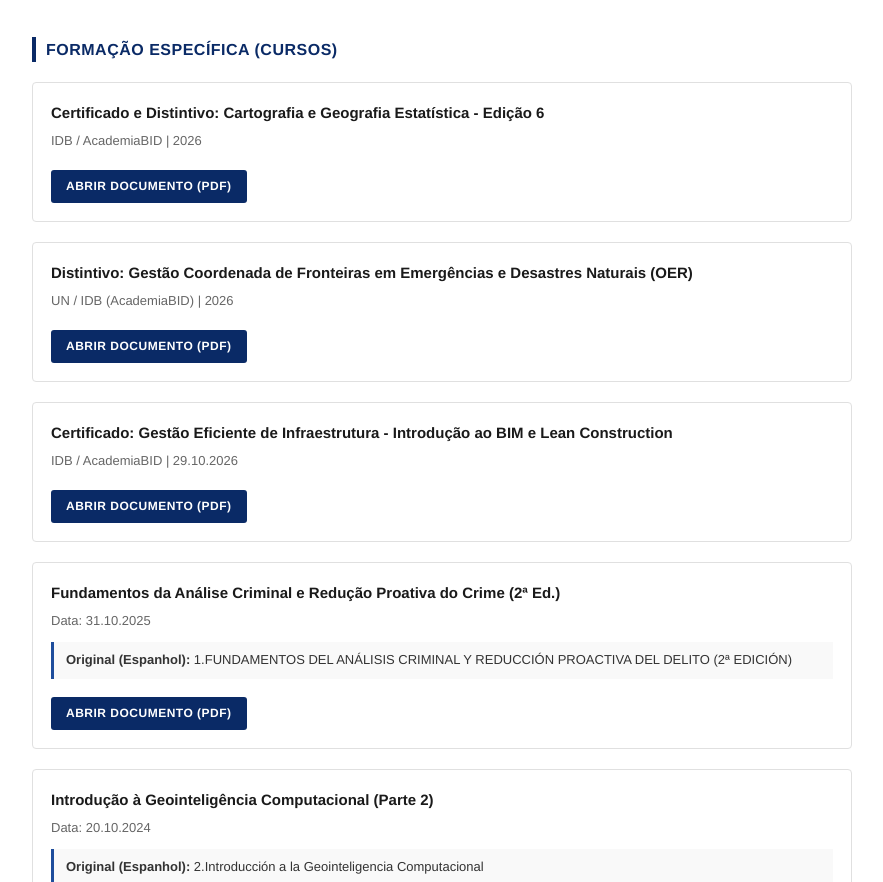
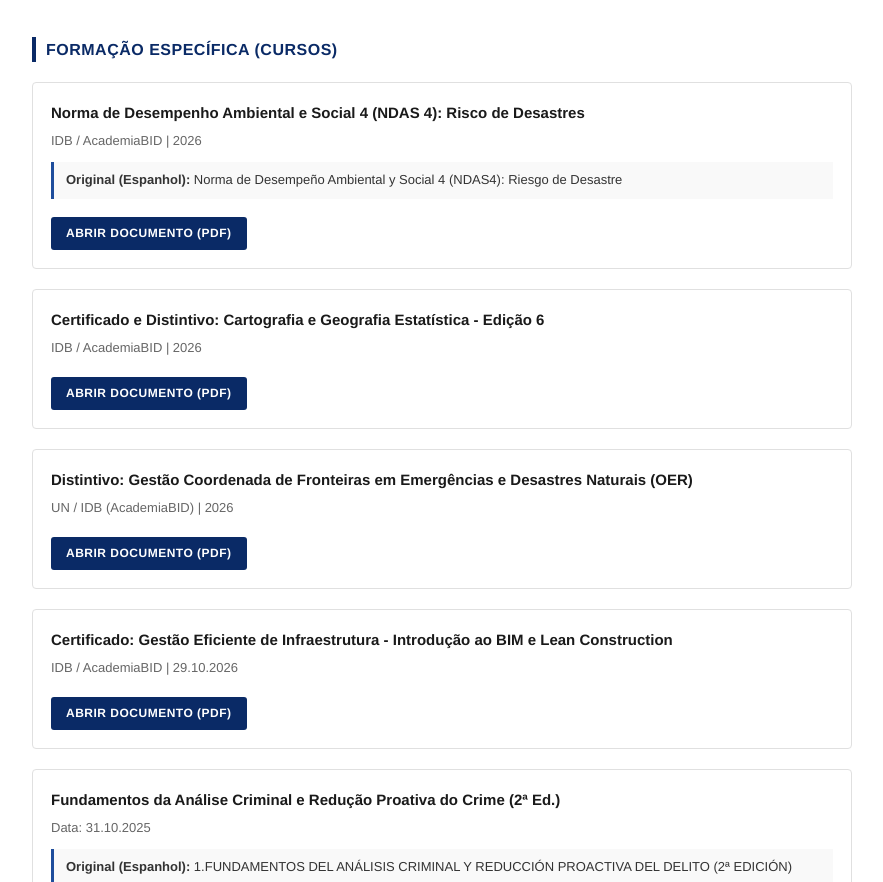
Before and after one commit to italgiro-blip/luis-girotto-cv, a plain HTML site: page escolaridad-pt.html in a window 1280 px wide. Shown: the part 1182-2064 px from the top of the page, without its empty margins (198-1081 px from the left). Drawn offline with Linux system fonts and the light colour scheme.

Commit message:
Update escolaridad-pt.html

```diff
--- a/escolaridad-pt.html
+++ b/escolaridad-pt.html
@@ -134,6 +134,15 @@
 
         <h2 class="section-title">Formação Específica (Cursos)</h2>
 
+        <div class="cert-card">
+            <h3 class="cert-title">Norma de Desempenho Ambiental e Social 4 (NDAS 4): Risco de Desastres</h3>
+            <div class="cert-meta">IDB / AcademiaBID | 2026</div>
+            <div class="translation-box">
+                <strong>Original (Espanhol):</strong> Norma de Desempeño Ambiental y Social 4 (NDAS4): Riesgo de Desastre
+            </div>
+            <a href="./qualifikationen/Norma_4_Riesgo de desastre.pdf" target="_blank" class="btn-pdf">Abrir Documento (PDF)</a>
+        </div>
+
 
         <div class="cert-card">
     <h3 class="cert-title">Certificado e Distintivo: Cartografia e Geografia Estatística - Edição 6</h3>
```
